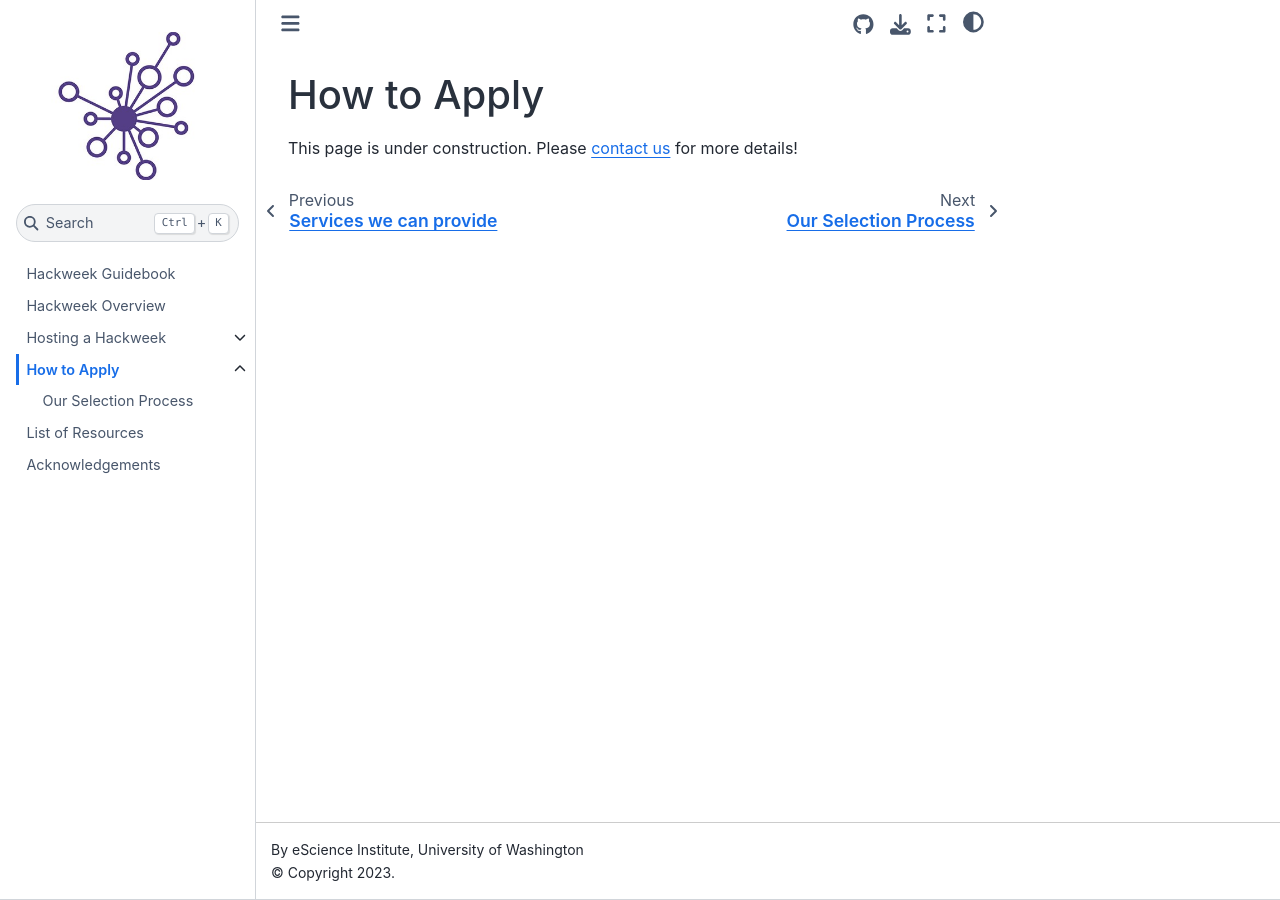
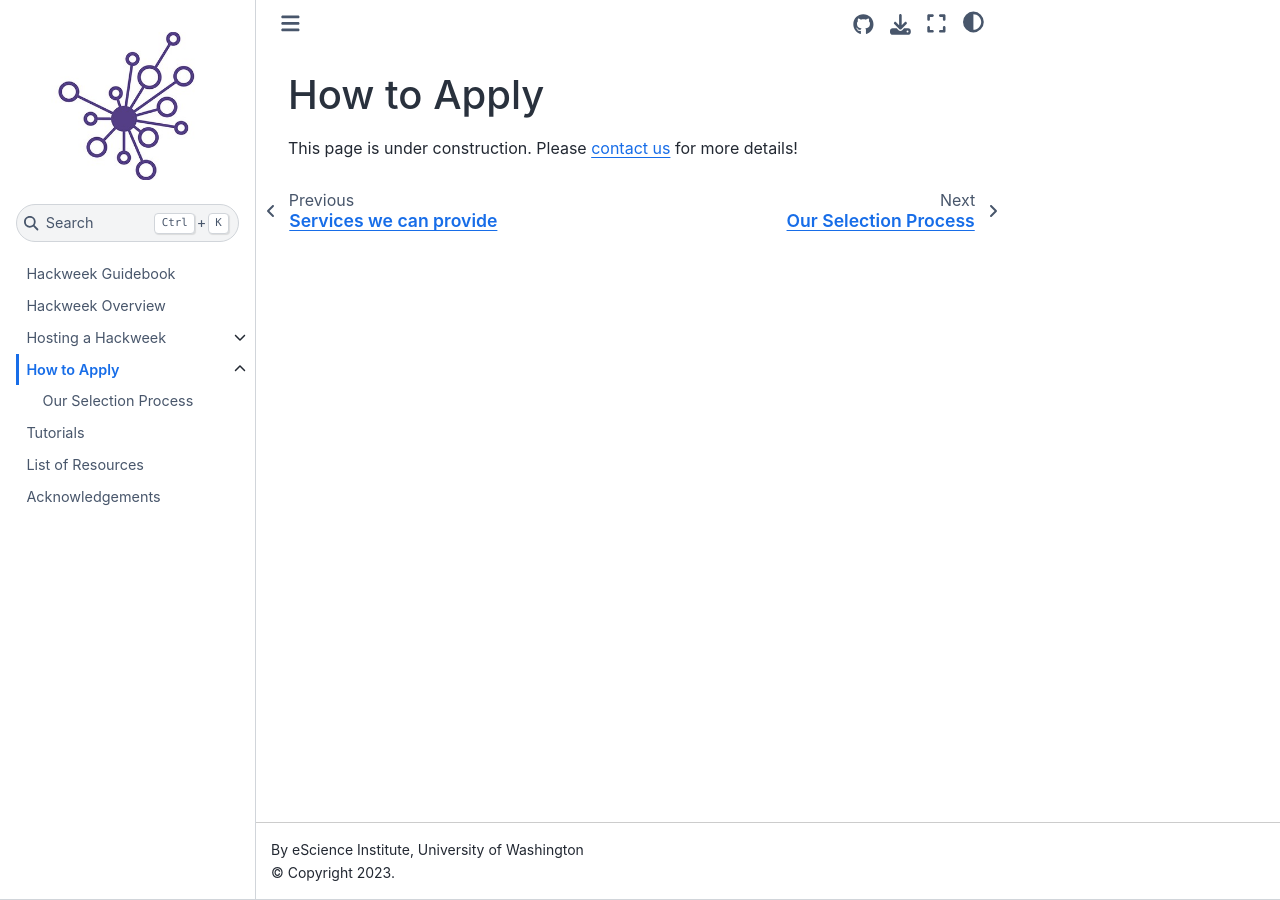
Before and after one commit to uwhackweek/hackweeks-as-a-service, a Jupyter Book: the page built from docs/application.md, in a window 1280 px wide. Built offline with Jupyter Book 1.0.4 settings and Sphinx 7.4.7 and the Sphinx Book theme 1.1.4, drawn with Linux system fonts in a browser that asks for light colours.

Commit message:
add start of a tutorial expectations section

```diff
--- a/docs/_toc.yml
+++ b/docs/_toc.yml
@@ -10,5 +10,6 @@
 - file: application
   sections:
     - file: selection
+- file: tutorials
 - file: resources
 - file: acknolwedgements
```
